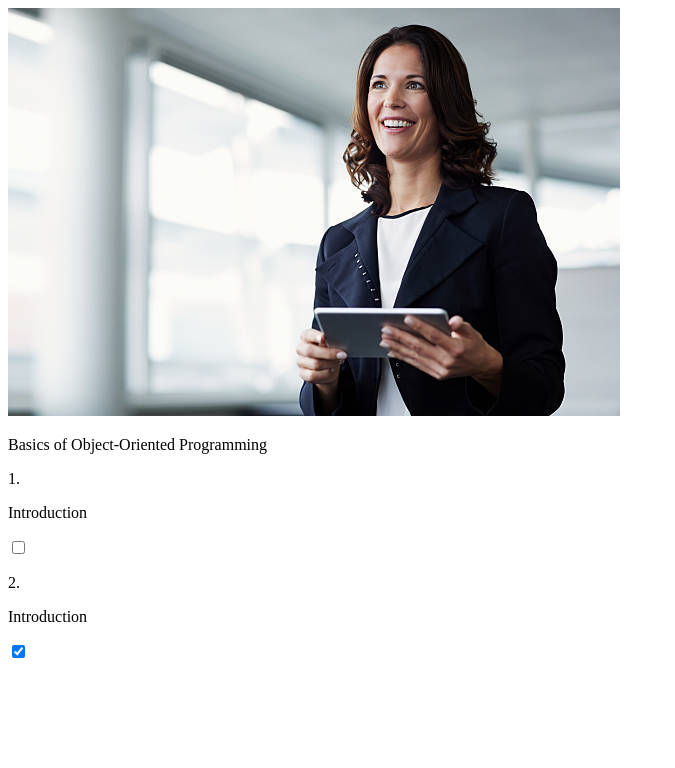
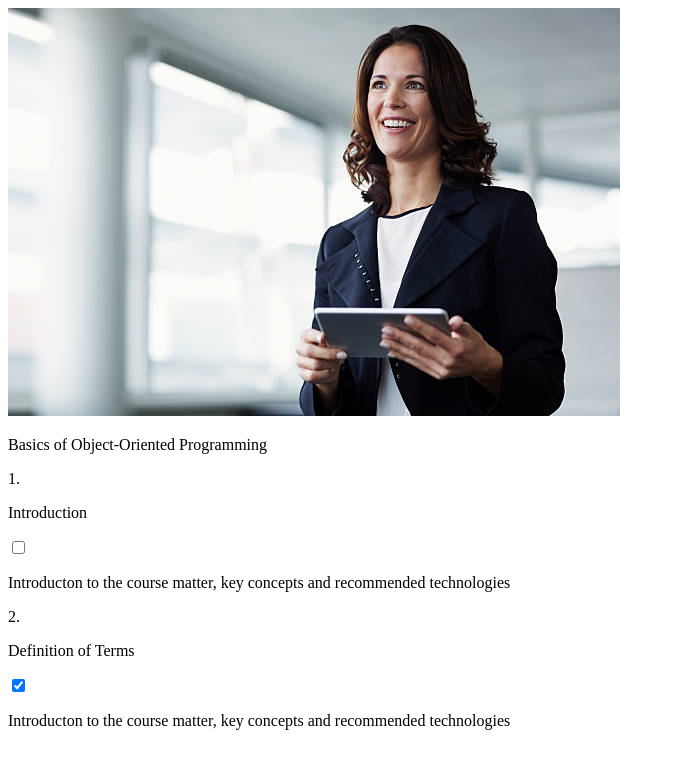
Before and after one commit to vilio316/courseblast, a React (Vite) app: page /user/courses/1 in a window 1280 px wide. Shown: the top 768 px of the page, without its empty margins (0-675 px from the left). Built offline with nearby package versions, Linux system fonts and the light colour scheme; no server answers.

Commit message:
Minor tweaks to User Courses

```diff
--- a/src/components/UserCourseDetails.tsx
+++ b/src/components/UserCourseDetails.tsx
@@ -1,6 +1,7 @@
 import { UserCourseData } from "./UserDash";
 import expert from '../assets/expert_2.jpg'
 import { useParams } from "react-router";
+import { useState } from "react";
 
 
 interface UCD extends UserCourseData{
@@ -34,7 +35,7 @@ const dummyCourseProgression : UCD=
                 unit_status: false
             },
             {
-                unit_title: "Introduction",
+                unit_title: "Definition of Terms",
                 unit_blurb: "Introducton to the course matter, key concepts and recommended technologies",
                 unit_number: 2,
                 unit_status: true
@@ -67,14 +68,30 @@ export function UserCourseDetails(){
 function CourseUnit(props : compProps){
     let {course_unit_details} = props.object
 
+    function Unit(props: {object : CourseUnit}){
+        let [blurb_state, setBlurbState] = useState(false)
+        let {unit_blurb, unit_number, unit_status, unit_title } = props.object
+        return(
+            <>
+            <div key={`unit_${unit_number}`} className="hover:bg-gray-400 p-2 rounded-xl">
+            <div className="grid peer items-center w-full grid-cols-12 my-2 p-2 rounded-xl" onClick={()=> {
+                setBlurbState(!blurb_state)
+            }}>
+                <p className="font-bold">{unit_number}.</p>
+                <p className="p-4 col-span-10 text-lg my-2 font-bold ">{unit_title}</p>
+                <input type="checkbox" name="val" id="strr" checked={unit_status} readOnly />
+            </div>
+            <p className={`my-1 ${blurb_state ? 'block' : 'hidden'} whitespace-nowrap w-10/12 transition-all`}>{unit_blurb}</p>
+            </div>
+            </>
+        )
+
+    }
+
     return(
         <>
-        {course_unit_details.map(({unit_status, unit_number, unit_title}) => (
-            <div className="grid items-center w-full grid-cols-12" key={`unit_${unit_number}`}>
-                <p>{unit_number}.</p>
-                <p className="p-4 col-span-6 text-2xl my-4 font-bold ">{unit_title}</p>
-                <input type="checkbox" name="val" id="vlad" checked={unit_status} readOnly />
-            </div>
+        {course_unit_details.map((unit : CourseUnit) => (
+            <Unit object={unit} key={unit.unit_number} />
         ))}
         </>
     )
```
